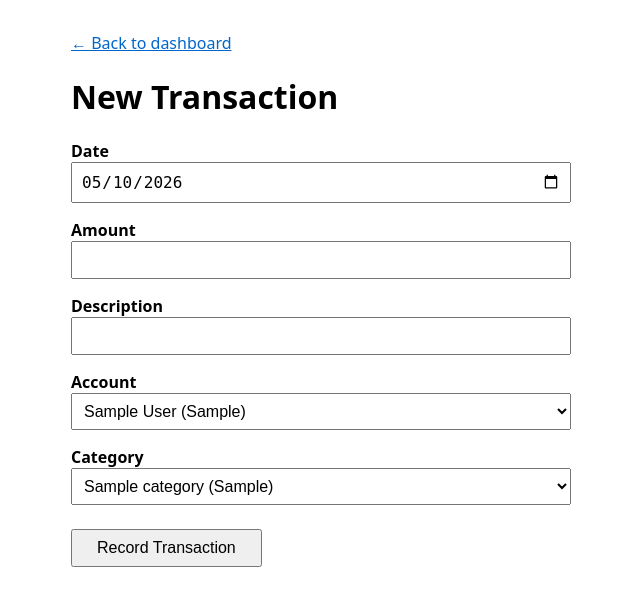
After one commit to Lyquifyy/Python-Revenue-Tracker, a Flask app: page /transactions/new in a window 1280 px wide. The commit adds this page. Shown: the top 606 px of the page, without its empty margins (319-959 px from the left). Run offline with Flask 3, Linux system fonts and the light colour scheme; tables that the repository leaves empty hold one stand-in row (values such as "Sample post").

Commit message:
Adding a new page to add transactions.

```diff
--- a/app.py
+++ b/app.py
@@ -1,8 +1,9 @@
 from datetime import date
+from decimal import Decimal
 from flask import Flask, render_template, redirect, url_for, flash
 from flask_sqlalchemy import SQLAlchemy
 from flask_wtf import FlaskForm
-from wtforms import StringField, DecimalField, SelectField
+from wtforms import StringField, DecimalField, SelectField, DateField
 from wtforms.validators import DataRequired, NumberRange, Length
 from sqlalchemy.exc import IntegrityError
 
@@ -130,6 +131,36 @@ class AccountForm(FlaskForm):
         default=0,
     )
 
+class TransactionForm(FlaskForm):
+    account_id = SelectField(
+        'Account',
+        coerce=int,
+        validators=[DataRequired()],
+    )
+    category_id = SelectField(
+        'Category',
+        coerce=int,
+        validators=[DataRequired()],
+    )
+    amount = DecimalField(
+        'Amount',
+        validators=[
+            DataRequired(),
+            NumberRange(min=0.01, message='Amount must be greater than zero'),
+        ],
+        places=2,
+    )
+    description = StringField(
+        'Description',
+        validators=[DataRequired(), Length(min=1, max=255)],
+    )
+    transaction_date = DateField(
+        'Date',
+        validators=[DataRequired()],
+        default=date.today,
+    )
+
+
 @app.route('/')
 def hello():
     accounts = Account.query.all()
@@ -165,6 +196,69 @@ def new_account():
             flash('An account with that name already exists.', 'error')
     return render_template('new_account.html', form=form)
 
+@app.route('/transactions/new', methods=['GET', 'POST'])
+def new_transaction():
+    form = TransactionForm()
+
+    # Populate dropdowns from the database
+    form.account_id.choices = [
+        (a.account_id, f'{a.name} ({a.account_type})')
+        for a in Account.query.order_by(Account.name).all()
+    ]
+    form.category_id.choices = [
+        (c.category_id, f'{c.name} ({c.category_type})')
+        for c in Category.query.order_by(Category.category_type, Category.name).all()
+    ]
+
+    # Block the form entirely if there's nothing to select
+    if not form.account_id.choices or not form.category_id.choices:
+        flash('You need at least one account and one category before adding transactions.', 'error')
+        return redirect(url_for('hello'))
+
+    if form.validate_on_submit():
+        # ============================================================
+        # SQL TRANSACTION (Atomic operation)
+        # ============================================================
+        # Both the INSERT into `transactions` and the UPDATE on
+        # `accounts.balance` must succeed together - or neither at all.
+        # This is the rubric's transaction logic requirement.
+        # ============================================================
+        try:
+            user = User.query.first()
+            account = Account.query.get(form.account_id.data)
+            category = Category.query.get(form.category_id.data)
+
+            # Build the transaction
+            txn = Transaction(
+                user_id=user.user_id,
+                account_id=account.account_id,
+                category_id=category.category_id,
+                amount=form.amount.data,
+                description=form.description.data.strip(),
+                transaction_date=form.transaction_date.data,
+            )
+            db.session.add(txn)
+
+            # Compute the balance change.
+            # Income increases the balance; expense decreases it.
+            if category.category_type == 'income':
+                account.balance = Decimal(account.balance) + Decimal(form.amount.data)
+            else:
+                account.balance = Decimal(account.balance) - Decimal(form.amount.data)
+
+            # Commit atomically. If anything in this block raised,
+            # the except clause rolls back BOTH changes together.
+            db.session.commit()
+
+            flash(f'Transaction recorded. {account.name} balance is now ${account.balance:.2f}.', 'success')
+            return redirect(url_for('hello'))
+
+        except Exception as e:
+            db.session.rollback()
+            flash(f'Could not save transaction: {e.__class__.__name__}. No changes were made.', 'error')
+
+    return render_template('new_transaction.html', form=form)
+
 if __name__ == '__main__':
     with app.app_context():
         db.create_all()
--- a/templates/index.html
+++ b/templates/index.html
@@ -25,8 +25,11 @@
             {% endfor %}
         {% endif %}
     {% endwith %}
-    <p><a href="{{ url_for('new_account') }}">+ New Account</a></p>
     <p>
+        <a href="{{ url_for('new_account') }}">+ New Account</a>
+        &nbsp;|&nbsp;
+        <a href="{{ url_for('new_transaction') }}">+ New Transaction</a>
+    </p>    <p>
         <strong>{{ accounts|length }}</strong> account(s),
         <strong>{{ categories|length }}</strong> categor(ies),
         <strong>{{ transactions|length }}</strong> transaction(s),
--- /dev/null
+++ b/templates/new_transaction.html
@@ -0,0 +1,45 @@
+<!DOCTYPE html>
+<html lang="en">
+<head>
+    <meta charset="UTF-8">
+    <title>New Transaction - Finance Tracker</title>
+    <style>
+        body { font-family: system-ui, sans-serif; max-width: 500px; margin: 2rem auto; padding: 0 1rem; }
+        label { display: block; margin-top: 1rem; font-weight: 600; }
+        input, select { width: 100%; padding: 0.5rem; font-size: 1rem; box-sizing: border-box; }
+        .error { color: #c00; font-size: 0.9rem; margin-top: 0.25rem; }
+        button { margin-top: 1.5rem; padding: 0.5rem 1.5rem; font-size: 1rem; cursor: pointer; }
+        a { color: #06c; }
+    </style>
+</head>
+<body>
+    <p><a href="{{ url_for('hello') }}">&larr; Back to dashboard</a></p>
+    <h1>New Transaction</h1>
+
+    <form method="POST" novalidate>
+        {{ form.hidden_tag() }}
+
+        <label>{{ form.transaction_date.label }}</label>
+        {{ form.transaction_date() }}
+        {% for error in form.transaction_date.errors %}<p class="error">{{ error }}</p>{% endfor %}
+
+        <label>{{ form.amount.label }}</label>
+        {{ form.amount(step="0.01") }}
+        {% for error in form.amount.errors %}<p class="error">{{ error }}</p>{% endfor %}
+
+        <label>{{ form.description.label }}</label>
+        {{ form.description() }}
+        {% for error in form.description.errors %}<p class="error">{{ error }}</p>{% endfor %}
+
+        <label>{{ form.account_id.label }}</label>
+        {{ form.account_id() }}
+        {% for error in form.account_id.errors %}<p class="error">{{ error }}</p>{% endfor %}
+
+        <label>{{ form.category_id.label }}</label>
+        {{ form.category_id() }}
+        {% for error in form.category_id.errors %}<p class="error">{{ error }}</p>{% endfor %}
+
+        <button type="submit">Record Transaction</button>
+    </form>
+</body>
+</html>
```
